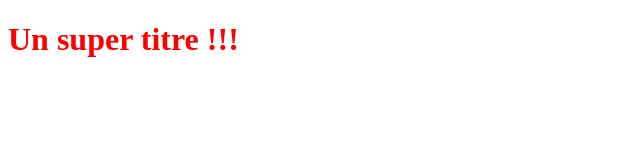
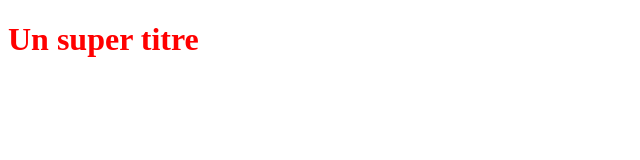
Before and after one commit to Kentonnnn/OpenclassroomsProject, a plain HTML site: page index.html in a window 1280 px wide. Shown: the full height of the page, 0-640 px from the left. Drawn offline with Linux system fonts and the light colour scheme.

Commit message:
Encore une modification

```diff
--- a/index.html
+++ b/index.html
@@ -8,6 +8,6 @@
     <title>Document</title>
 </head>
 <body>
-    <h1>Un super titre !!!</h1>
+    <h1>Un super titre</h1>
 </body>
 </html>
```
